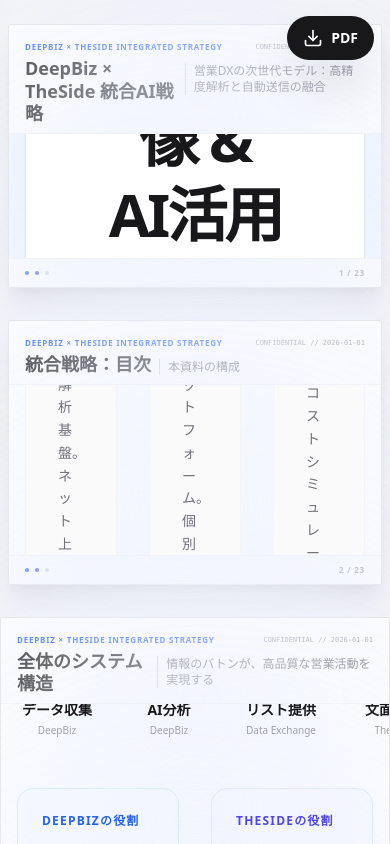
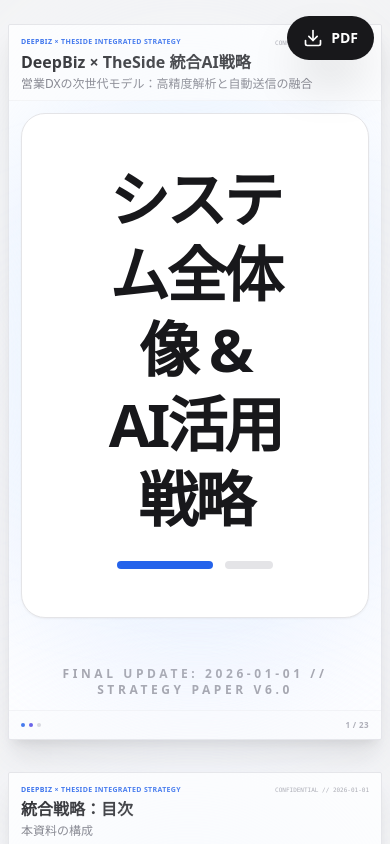
Before and after one commit to shintarospec/shintaro-slide, a React (Vite) app: page / in a window 390 px wide. Shown: the top 844 px of the page. Built offline with nearby package versions, Linux system fonts and the light colour scheme.

Commit message:
fix: Remove aspect-ratio on mobile for better responsive layout

```diff
--- a/components/Slide.tsx
+++ b/components/Slide.tsx
@@ -14,28 +14,28 @@ const Slide: React.FC<SlideProps> = ({
     <div className="flex justify-center items-center w-full py-2 md:py-4">
       <div
         id={`slide-${id}`}
-        className="w-full max-w-[1123px] aspect-[1123/794] bg-white text-zinc-900 flex flex-col shadow-xl border border-zinc-200 rounded-sm relative slide-container mx-2 md:mx-4"
+        className="w-full md:max-w-[1123px] md:aspect-[1123/794] bg-white text-zinc-900 flex flex-col shadow-xl border border-zinc-200 rounded-sm relative slide-container mx-2 md:mx-4 min-h-[400px] md:min-h-0"
       >
       {/* Background decoration */}
       <div className="absolute top-0 right-0 w-96 h-96 bg-blue-50/50 blur-[120px] rounded-full pointer-events-none" />
       <div className="absolute bottom-0 left-0 w-96 h-96 bg-indigo-50/50 blur-[120px] rounded-full pointer-events-none" />
 
       {/* Header section */}
-      <div className="px-4 md:px-16 pt-4 md:pt-12 pb-2 md:pb-6 border-b border-zinc-100 bg-zinc-50/30">
+      <div className="px-3 md:px-16 pt-3 md:pt-12 pb-2 md:pb-6 border-b border-zinc-100 bg-zinc-50/30">
         <div className="flex items-center justify-between mb-1 md:mb-2">
-          <span className="text-[8px] md:text-xs font-bold tracking-widest text-blue-600 uppercase">
+          <span className="text-[7px] md:text-xs font-bold tracking-wider md:tracking-widest text-blue-600 uppercase">
             DeepBiz × TheSide Integrated Strategy
           </span>
-          <span className="text-zinc-400 text-[7px] md:text-[10px] font-mono">
+          <span className="text-zinc-400 text-[6px] md:text-[10px] font-mono">
             CONFIDENTIAL // 2026-01-01
           </span>
         </div>
-        <div className="flex items-baseline gap-2 md:gap-4">
-          <h1 className="text-lg md:text-3xl font-black text-zinc-900 leading-tight">
+        <div className="flex flex-col md:flex-row md:items-baseline gap-1 md:gap-4">
+          <h1 className="text-base md:text-3xl font-black text-zinc-900 leading-tight">
             {title}
           </h1>
           {subtitle && (
-            <span className="text-zinc-500 text-xs md:text-lg font-medium border-l border-zinc-300 pl-2 md:pl-4">
+            <span className="text-zinc-500 text-xs md:text-lg font-medium md:border-l border-zinc-300 md:pl-4">
               {subtitle}
             </span>
           )}
@@ -43,18 +43,18 @@ const Slide: React.FC<SlideProps> = ({
       </div>
 
       {/* Main Content */}
-      <div className="flex-1 px-4 md:px-16 py-3 md:py-8 relative z-10 overflow-hidden text-sm md:text-base">
+      <div className="flex-1 px-3 md:px-16 py-3 md:py-8 relative z-10 overflow-auto text-xs md:text-base">
         {children}
       </div>
 
       {/* Footer */}
-      <div className="px-4 md:px-16 py-2 md:py-6 flex justify-between items-center border-t border-zinc-100 bg-zinc-50/30">
-        <div className="flex space-x-1.5 md:space-x-3">
+      <div className="px-3 md:px-16 py-2 md:py-6 flex justify-between items-center border-t border-zinc-100 bg-zinc-50/30">
+        <div className="flex space-x-1 md:space-x-3">
           <div className="w-1 h-1 md:w-1.5 md:h-1.5 rounded-full bg-blue-600" />
           <div className="w-1 h-1 md:w-1.5 md:h-1.5 rounded-full bg-indigo-600" />
           <div className="w-1 h-1 md:w-1.5 md:h-1.5 rounded-full bg-zinc-300" />
         </div>
-        <div className="text-zinc-400 text-[8px] md:text-xs font-bold tracking-widest">
+        <div className="text-zinc-400 text-[8px] md:text-xs font-bold tracking-wider md:tracking-widest">
           {pageNumber} / {totalPageCount}
         </div>
       </div>
```
